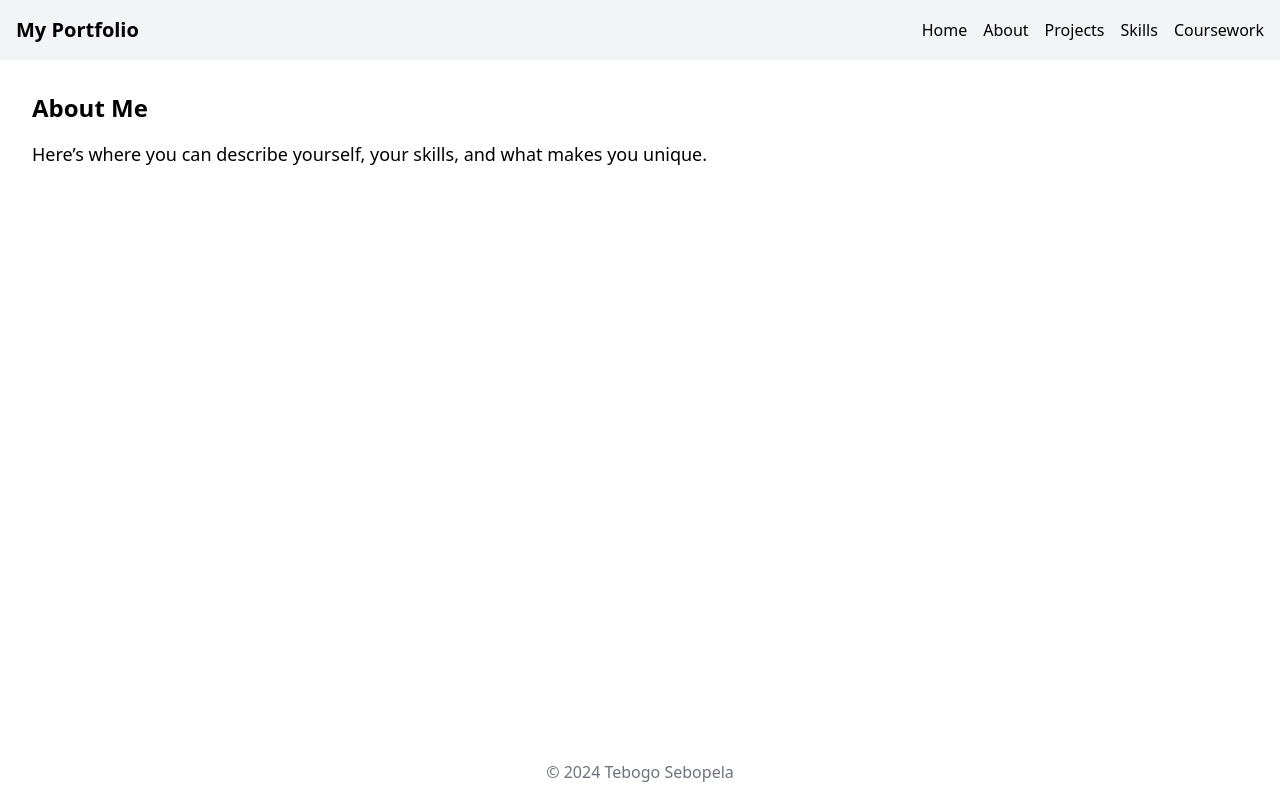
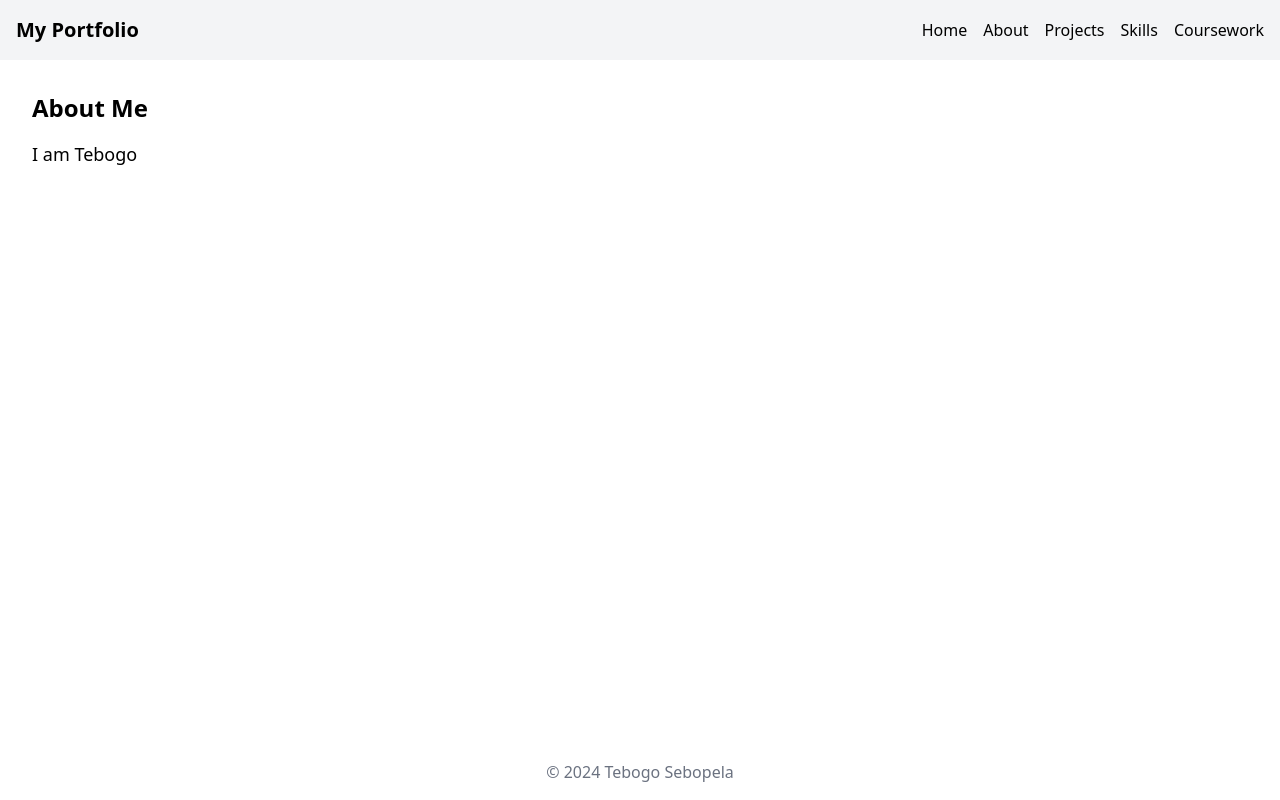
Before and after one commit to DarkAzureII/portfolio, a Vue app: page /about in a window 1280 px wide. Built offline with nearby package versions, Linux system fonts and the light colour scheme.

Commit message:
for showing

```diff
--- a/src/pages/About.vue
+++ b/src/pages/About.vue
@@ -2,7 +2,7 @@
     <section class="p-8">
       <h2 class="text-2xl font-bold mb-4">About Me</h2>
       <p class="text-lg">
-        Here’s where you can describe yourself, your skills, and what makes you unique.
+        I am Tebogo
       </p>
     </section>
   </template>
```
